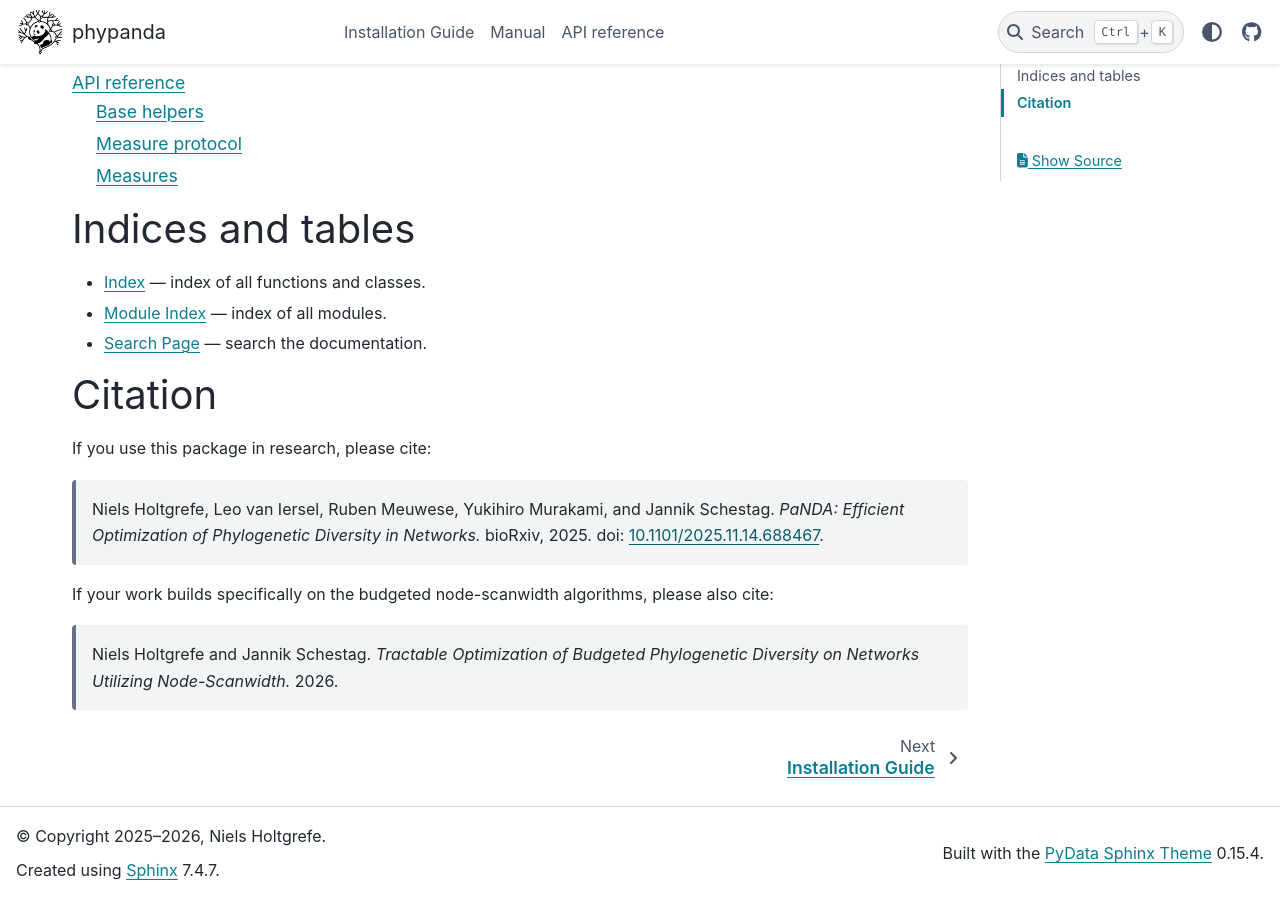
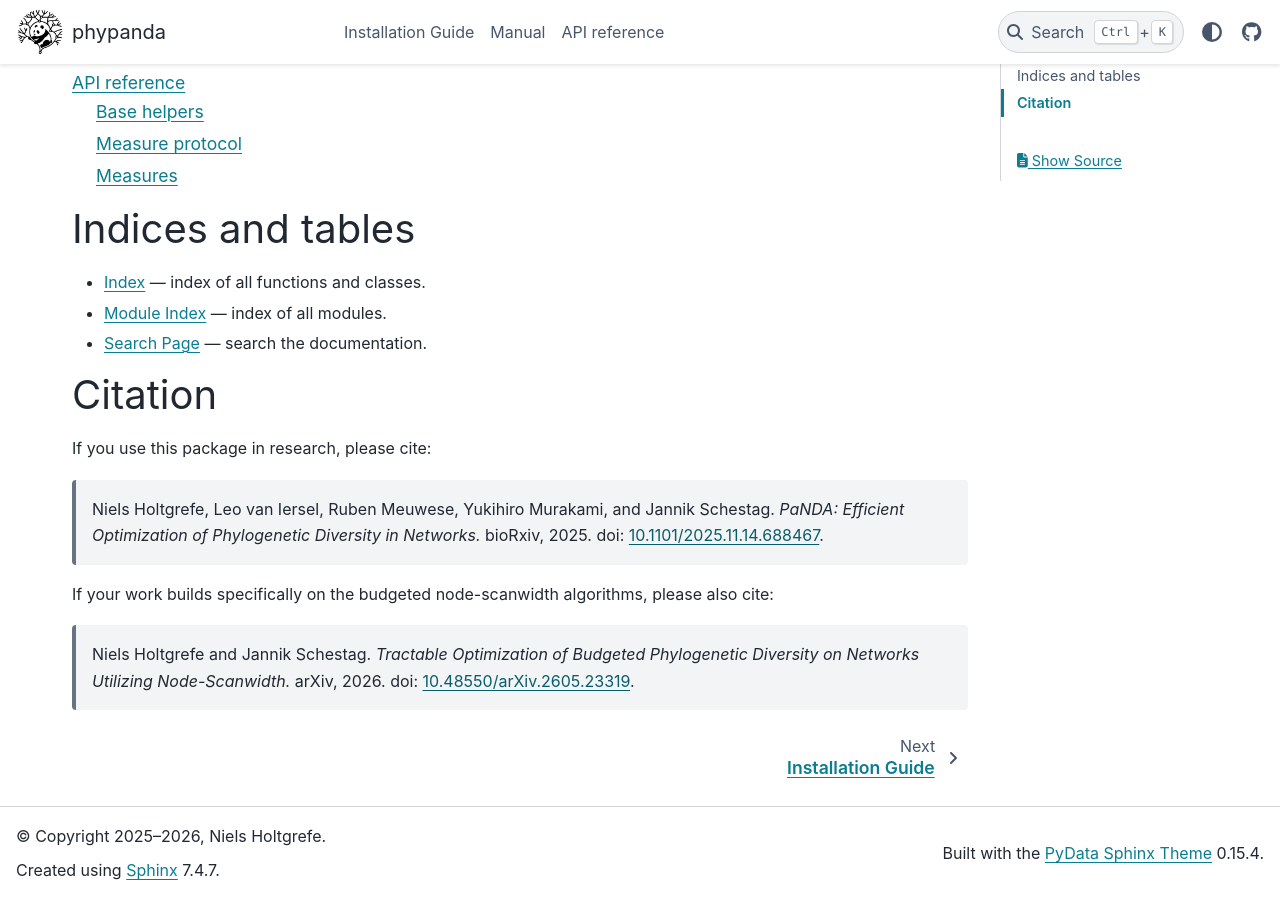
Before and after one commit to nholtgrefe/panda, a Sphinx documentation site: the page built from docs/source/index.rst, in a window 1280 px wide and 900 px high, scrolled down 1136 px. Built offline with Sphinx 7.4.7 and the PyData theme 0.15.4, drawn with Linux system fonts in a browser that asks for light colours.

Commit message:
Update citation format for budgeted phylogenetic diversity paper in README and index.rst

```diff
--- a/docs/source/index.rst
+++ b/docs/source/index.rst
@@ -56,4 +56,5 @@ If your work builds specifically on the budgeted node-scanwidth algorithms, plea
 
    Niels Holtgrefe and Jannik Schestag.
    *Tractable Optimization of Budgeted Phylogenetic Diversity on Networks Utilizing Node-Scanwidth.*
-   2026.
+   arXiv, 2026. doi:
+   `10.48550/arXiv.2605.23319 <https://doi.org/10.48550/arXiv.2605.23319>`_.
```
Also changed, not shown: README.md (+1 -1 lines).
